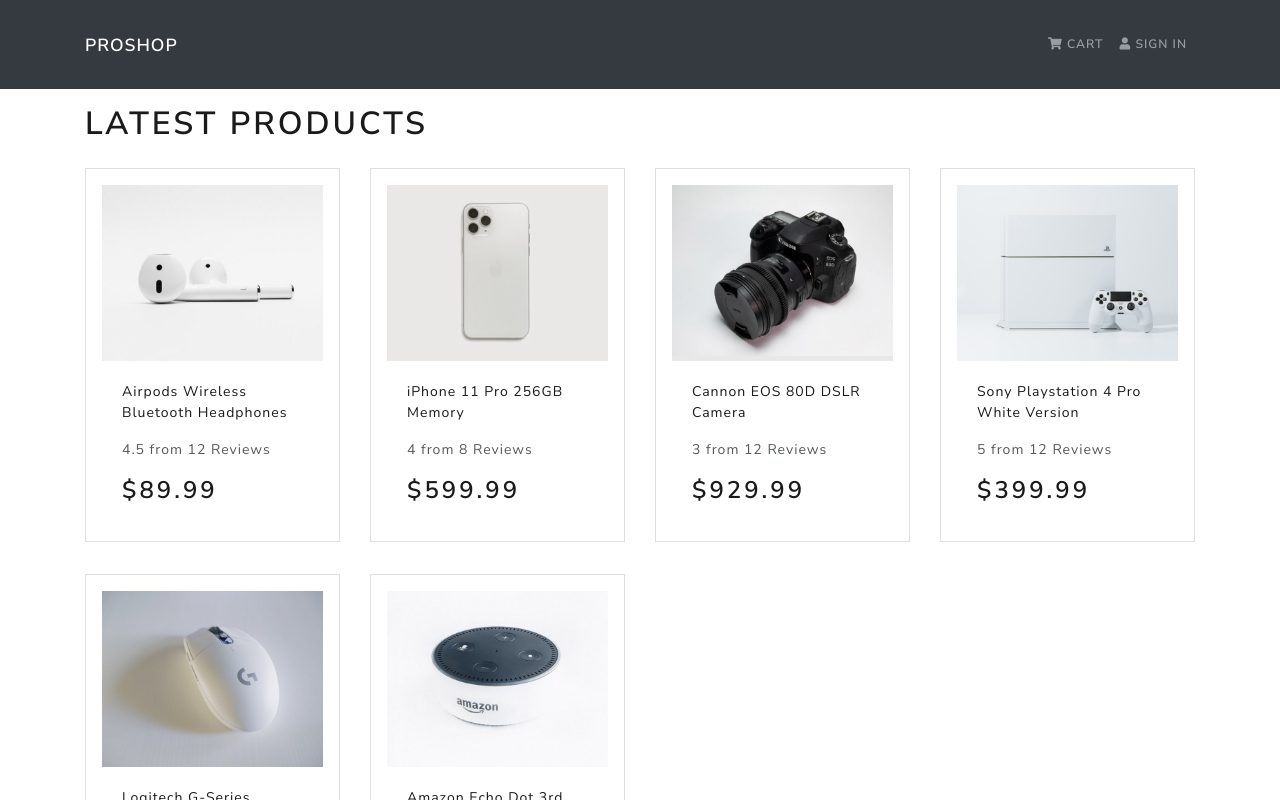
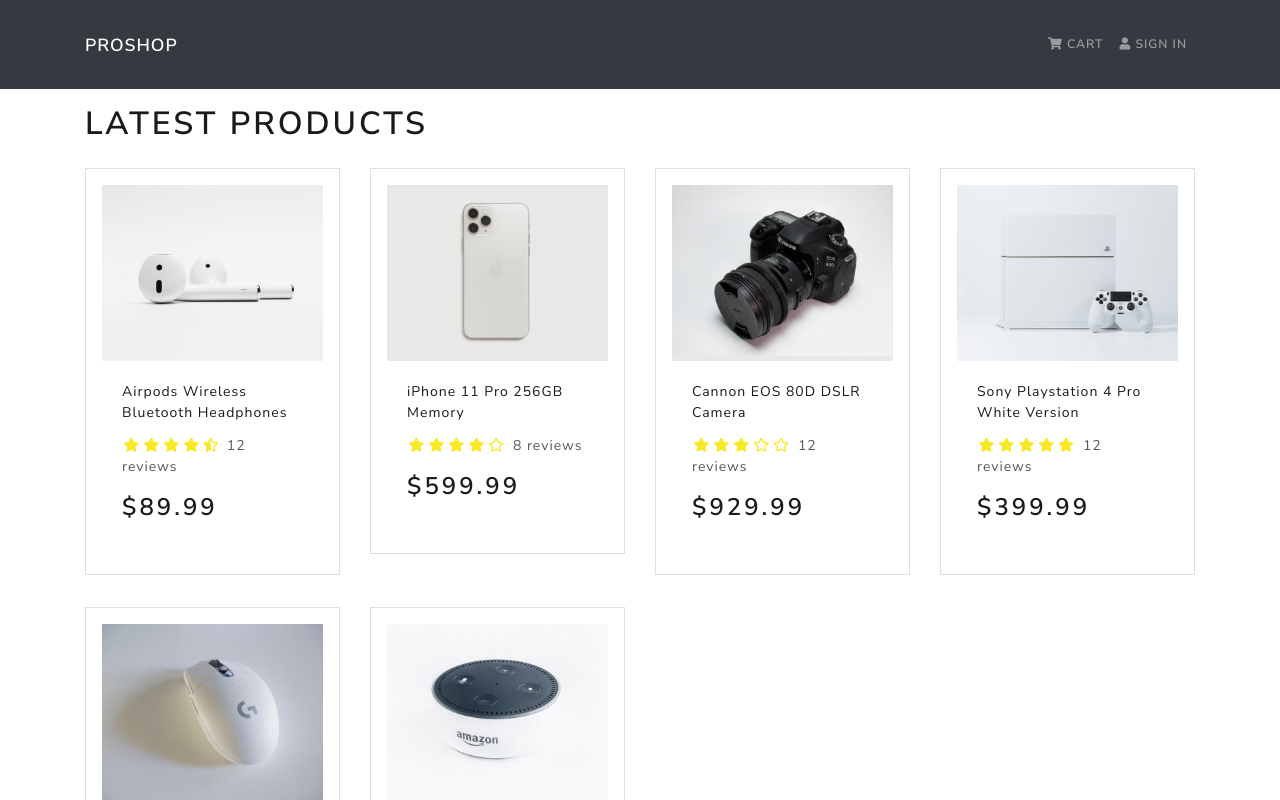
Before and after one commit to effiong-jr/E-commerce-app, a React (Create React App) app in the folder frontend/: page / in a window 1280 px wide. Shown: the top 800 px of the page. Built offline with nearby package versions, Linux system fonts and the light colour scheme.

Commit message:
Added product rating component

```diff
--- a/frontend/src/components/Product.js
+++ b/frontend/src/components/Product.js
@@ -1,5 +1,6 @@
 import React from 'react'
 import { Card } from 'react-bootstrap'
+import Rating from './Rating'
 
 const Product = ({ product }) => {
 	return (
@@ -16,9 +17,10 @@
 				</a>
 
 				<Card.Text as='div'>
-					<div className='my-3'>
-						{product.rating} from {product.numReviews} Reviews
-					</div>
+					<Rating
+						value={product.rating}
+						text={`${product.numReviews} reviews`}
+					/>
 				</Card.Text>
 
 				<Card.Text as='h3'>${product.price}</Card.Text>
--- /dev/null
+++ b/frontend/src/components/Rating.js
@@ -0,0 +1,82 @@
+import React from 'react'
+import PropTypes from 'prop-types'
+
+const Rating = ({ value, text, color }) => {
+	return (
+		<div className='rating'>
+			<span>
+				<i
+					style={{ color }}
+					className={
+						value >= 1
+							? 'fas fa-star'
+							: value >= 0.5
+							? 'fas fa-star-half-alt'
+							: 'far fa-star'
+					}
+				></i>
+			</span>
+			<span>
+				<i
+					style={{ color }}
+					className={
+						value >= 2
+							? 'fas fa-star'
+							: value >= 1.5
+							? 'fas fa-star-half-alt'
+							: 'far fa-star'
+					}
+				></i>
+			</span>
+			<span>
+				<i
+					style={{ color }}
+					className={
+						value >= 3
+							? 'fas fa-star'
+							: value >= 2.5
+							? 'fas fa-star-half-alt'
+							: 'far fa-star'
+					}
+				></i>
+			</span>
+			<span>
+				<i
+					style={{ color }}
+					className={
+						value >= 4
+							? 'fas fa-star'
+							: value >= 3.5
+							? 'fas fa-star-half-alt'
+							: 'far fa-star'
+					}
+				></i>
+			</span>
+			<span>
+				<i
+					style={{ color }}
+					className={
+						value >= 5
+							? 'fas fa-star'
+							: value >= 4.5
+							? 'fas fa-star-half-alt'
+							: 'far fa-star'
+					}
+				></i>
+			</span>
+			<span> {text && text}</span>
+		</div>
+	)
+}
+
+Rating.defaultProps = {
+	color: '#f8e825',
+}
+
+Rating.propTypes = {
+	value: PropTypes.number.isRequired,
+	text: PropTypes.string.isRequired,
+	color: PropTypes.string,
+}
+
+export default Rating
--- a/frontend/src/index.css
+++ b/frontend/src/index.css
@@ -1,3 +1,11 @@
 main {
 	min-height: 80vh;
 }
+
+h3 {
+	padding: 1rem 0;
+}
+
+.rating span {
+	margin: 0.1rem;
+}
--- a/frontend/src/screens/HomeScreen.js
+++ b/frontend/src/screens/HomeScreen.js
@@ -8,7 +8,7 @@
 			<h1>Latest Products</h1>
 			<Row>
 				{products.map((product) => (
-					<Col sm={12} md={6} lg={4} xl={3}>
+					<Col key={product._id} sm={12} md={6} lg={4} xl={3}>
 						<Product product={product} />
 					</Col>
 				))}
```
Also changed, not shown: 2 other files (tests, documents, lock files or other folders).
